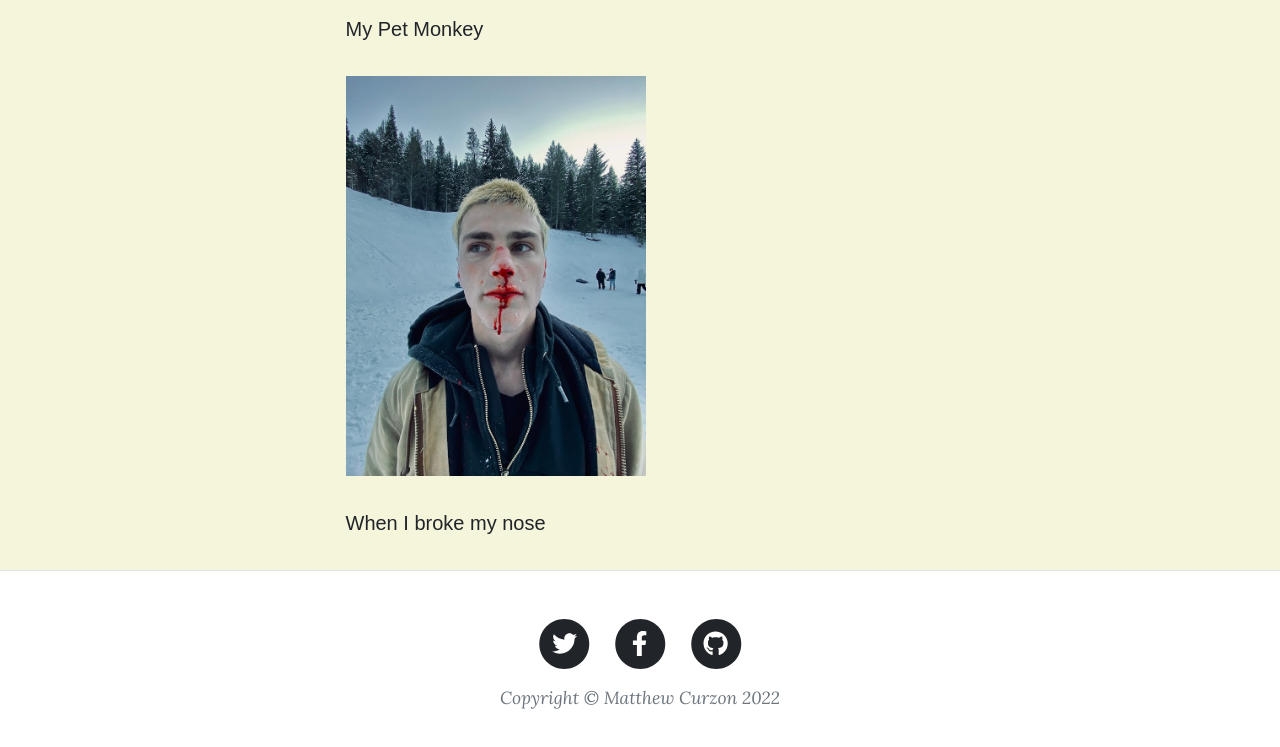
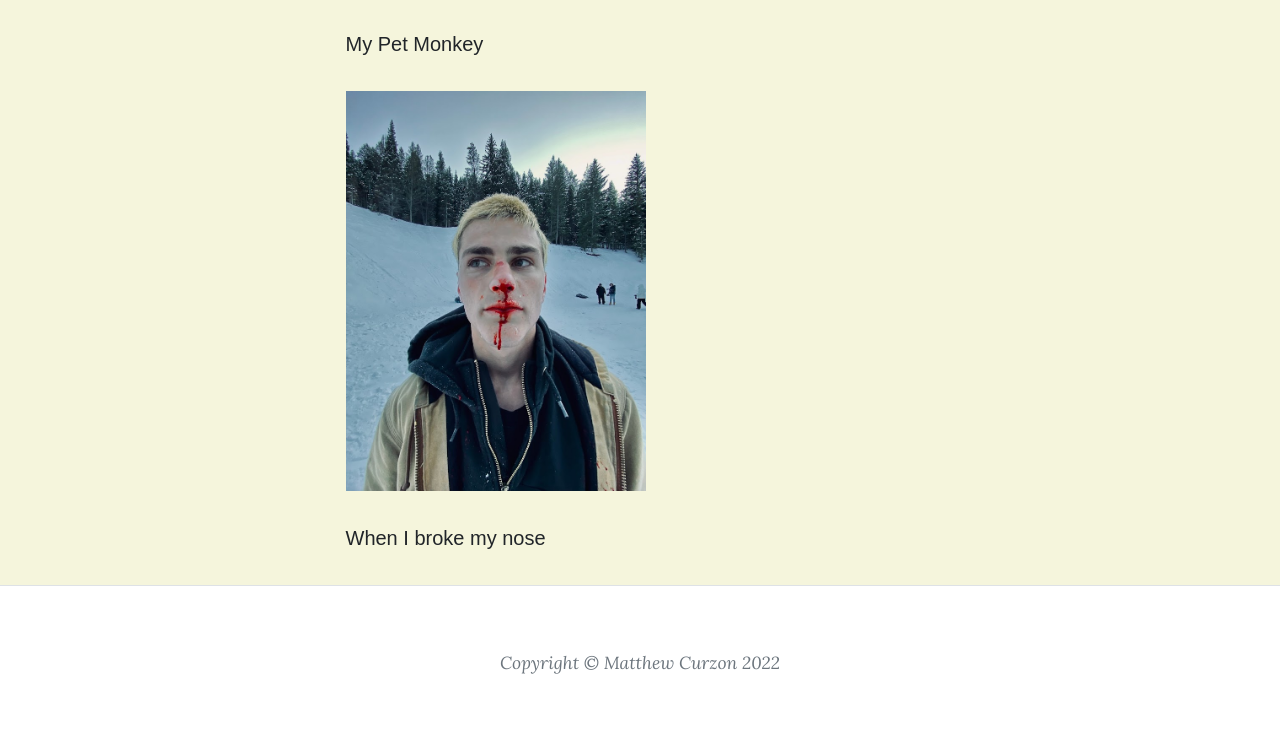
Before and after one commit to mattcurzon/myWebPage, a plain HTML site: page index.html in a window 1280 px wide. Shown: the part 1531-2278 px from the top of the page. After the commit the page ends 2255 px from the top, so only its background shows below. Drawn offline with nearby package versions, Linux system fonts and the light colour scheme.

Commit message:
Update index.html

```diff
--- a/index.html
+++ b/index.html
@@ -69,7 +69,7 @@
                             </li>
                         </ol>
                         <h2 style="justify-content: center;"> Pictures</h2>
-                        <iframe src="https://www.youtube.com/embed/watch?v=WSLMN6g_Od4&t=134s" width="500" height="300" frameborder="100"></iframe>
+                        <iframe width="560" height="315" src="https://www.youtube.com/embed/Y6YBKdmOlM8" title="YouTube video player" frameborder="0" allow="accelerometer; autoplay; clipboard-write; encrypted-media; gyroscope; picture-in-picture" allowfullscreen></iframe>
                         <p>My favorite scene from Pulp Fiction</p>
                         <img src="./assets/images/monkey.JPG" width="300" alt="my pet monkey">
                         <p>My Pet Monkey</p>
@@ -85,36 +85,12 @@
             <div class="container px-4 px-lg-5">
                 <div class="row gx-4 gx-lg-5 justify-content-center">
                     <div class="col-md-10 col-lg-8 col-xl-7">
-                        <ul class="list-inline text-center">
-                            <li class="list-inline-item">
-                                <a href="#!">
-                                    <span class="fa-stack fa-lg">
-                                        <i class="fas fa-circle fa-stack-2x"></i>
-                                        <i class="fab fa-twitter fa-stack-1x fa-inverse"></i>
-                                    </span>
-                                </a>
-                            </li>
-                            <li class="list-inline-item">
-                                <a href="#!">
-                                    <span class="fa-stack fa-lg">
-                                        <i class="fas fa-circle fa-stack-2x"></i>
-                                        <i class="fab fa-facebook-f fa-stack-1x fa-inverse"></i>
-                                    </span>
-                                </a>
-                            </li>
-                            <li class="list-inline-item">
-                                <a href="#!">
-                                    <span class="fa-stack fa-lg">
-                                        <i class="fas fa-circle fa-stack-2x"></i>
-                                        <i class="fab fa-github fa-stack-1x fa-inverse"></i>
-                                    </span>
-                                </a>
-                            </li>
-                        </ul>
-                        <div class="small text-center text-muted fst-italic">Copyright &copy; Matthew Curzon 2022</div>
+                    <ul class="list-inline text-center"></ul>
+                    <div class="small text-center text-muted fst-italic">Copyright &copy; Matthew Curzon 2022</div>
                     </div>
                 </div>
             </div>
+        </footer>
         </footer>
         <!-- Bootstrap core JS-->
         <script src="https://cdn.jsdelivr.net/npm/bootstrap@5.1.3/dist/js/bootstrap.bundle.min.js"></script>
```
